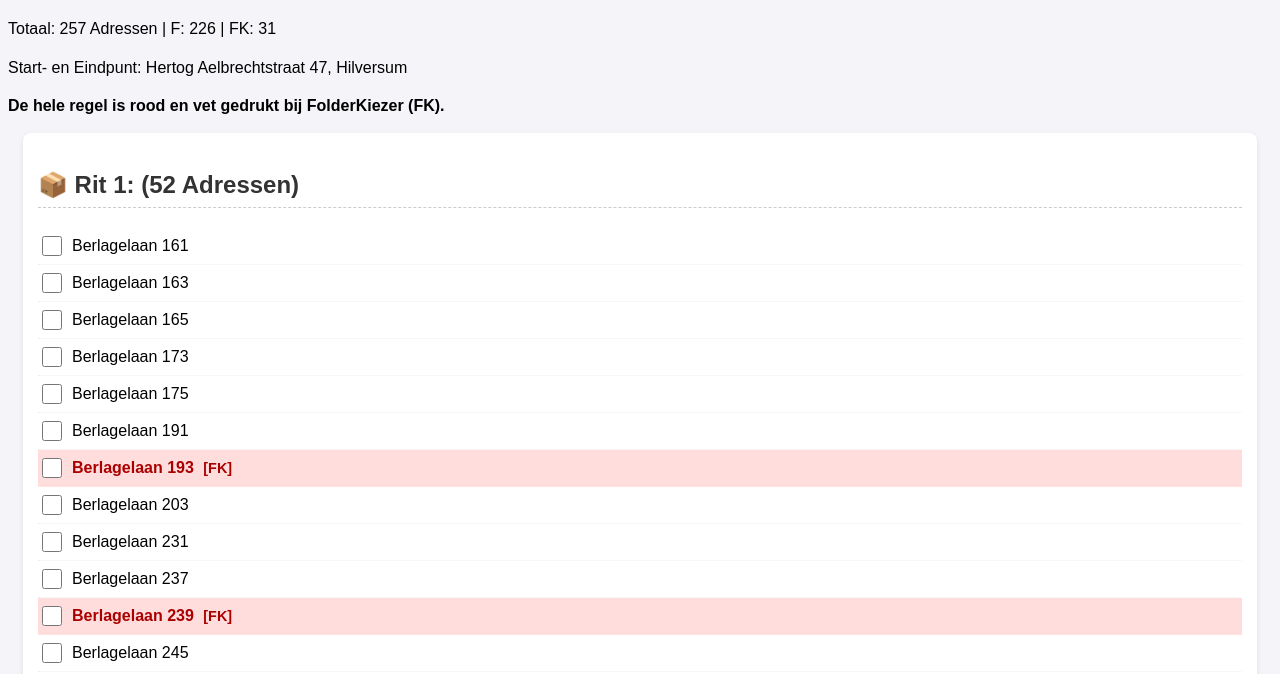
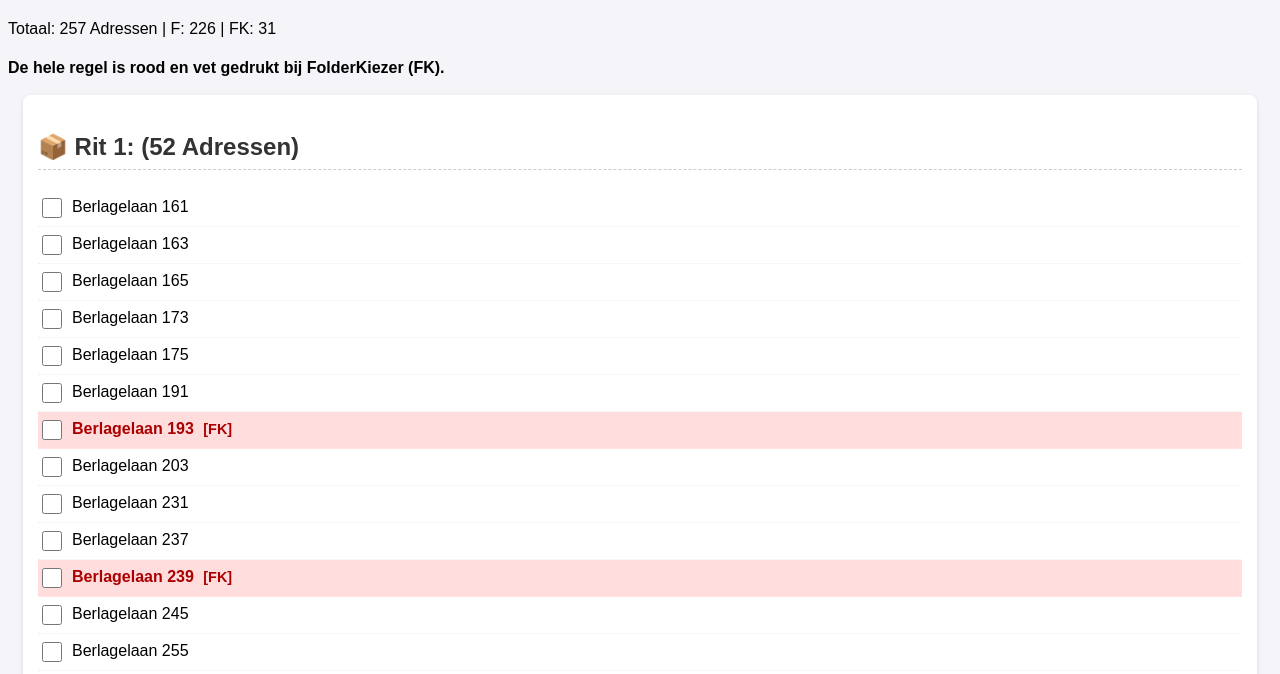
Before and after one commit to mip-studios/folders, a plain HTML site: page index.html in a window 1280 px wide. Shown: the part 123-797 px from the top of the page. Drawn offline with Linux system fonts and the light colour scheme.

Commit message:
Update index.html

```diff
--- a/index.html
+++ b/index.html
@@ -61,9 +61,7 @@
     <div class="main-content">
         <h1>Folder Looplijst Wijk 122203</h1>
         <p>Totaal: 257 Adressen | F: 226 | FK: 31</p>
-        <p>Start- en Eindpunt: Hertog Aelbrechtstraat 47, Hilversum</p>
         <p><strong>De hele regel is rood en vet gedrukt bij FolderKiezer (FK).</strong></p>
-
         <div class="rit-container">
             <h2>📦 Rit 1: (52 Adressen)</h2>
 
```
